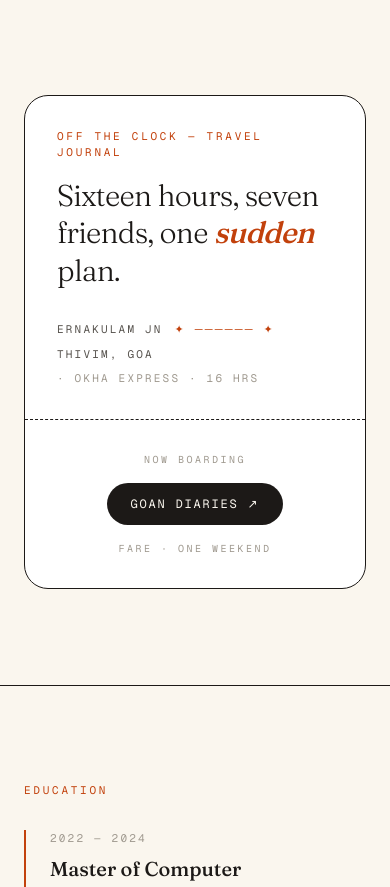
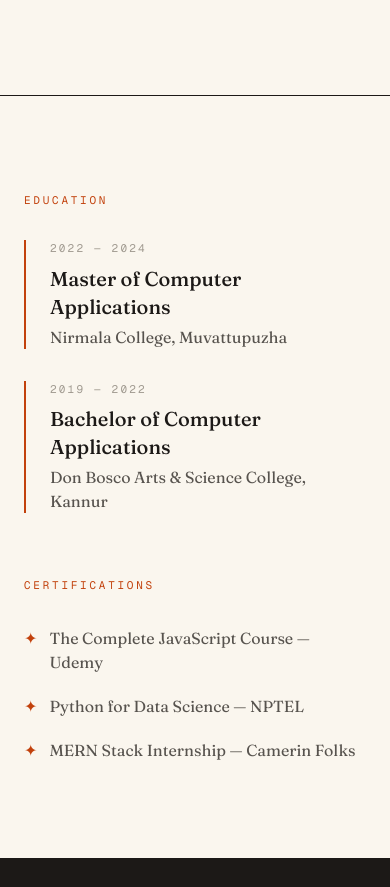
Before and after one commit to jubinphilip/Portfolio, a Next.js app: page / in a window 390 px wide. Shown: the part 4734-5621 px from the top of the page. Built offline with nearby package versions, Linux system fonts and the light colour scheme.

Commit message:
Remove travel journal section from Portfolio page

```diff
--- a/src/app/page.tsx
+++ b/src/app/page.tsx
@@ -265,39 +265,6 @@ export default function Portfolio() {
         </div>
       </section>
 
-      {/* travel: boarding-pass ticket to the journal */}
-      <section className="max-w-6xl mx-auto px-6 pb-24">
-        <Link
-          href="/travel"
-          className="group block rounded-3xl border border-line-strong bg-paper-raise overflow-hidden transition-transform hover:-translate-y-1"
-        >
-          <div className="grid sm:grid-cols-[1fr_auto]">
-            <div className="p-8 md:p-10">
-              <MonoLabel>Off the Clock — Travel Journal</MonoLabel>
-              <p className="mt-4 text-3xl md:text-5xl font-light tracking-tight leading-tight">
-                Sixteen hours, seven friends, one{" "}
-                <em className="font-medium text-accent">sudden</em> plan.
-              </p>
-              <div className="mt-8 flex flex-wrap items-center gap-x-3 gap-y-2 font-mono text-[11px] uppercase tracking-[0.2em] text-ink-soft">
-                <span>Ernakulam Jn</span>
-                <span className="text-accent" aria-hidden="true">✦ ────── ✦</span>
-                <span>Thivim, Goa</span>
-                <span className="text-ink-faint">· Okha Express · 16 hrs</span>
-              </div>
-            </div>
-            <div className="relative border-t sm:border-t-0 sm:border-l border-dashed border-line-strong p-8 md:p-10 flex flex-col items-center justify-center gap-4 text-center">
-              <span aria-hidden="true" className="hidden sm:block absolute -top-3 -left-3 h-6 w-6 rounded-full bg-paper border border-line-strong" />
-              <span aria-hidden="true" className="hidden sm:block absolute -bottom-3 -left-3 h-6 w-6 rounded-full bg-paper border border-line-strong" />
-              <span className="font-mono text-[10px] uppercase tracking-[0.25em] text-ink-faint">Now boarding</span>
-              <span className="font-mono text-[12px] uppercase tracking-[0.15em] bg-ink text-paper px-6 py-3 rounded-full group-hover:bg-accent transition-colors whitespace-nowrap">
-                Goan Diaries ↗
-              </span>
-              <span className="font-mono text-[10px] uppercase tracking-[0.25em] text-ink-faint">Fare · one weekend</span>
-            </div>
-          </div>
-        </Link>
-      </section>
-
       {/* education & certifications */}
       <section id="education" className="border-t border-line-strong">
         <div className="max-w-6xl mx-auto px-6 py-24 grid md:grid-cols-2 gap-16">
```
